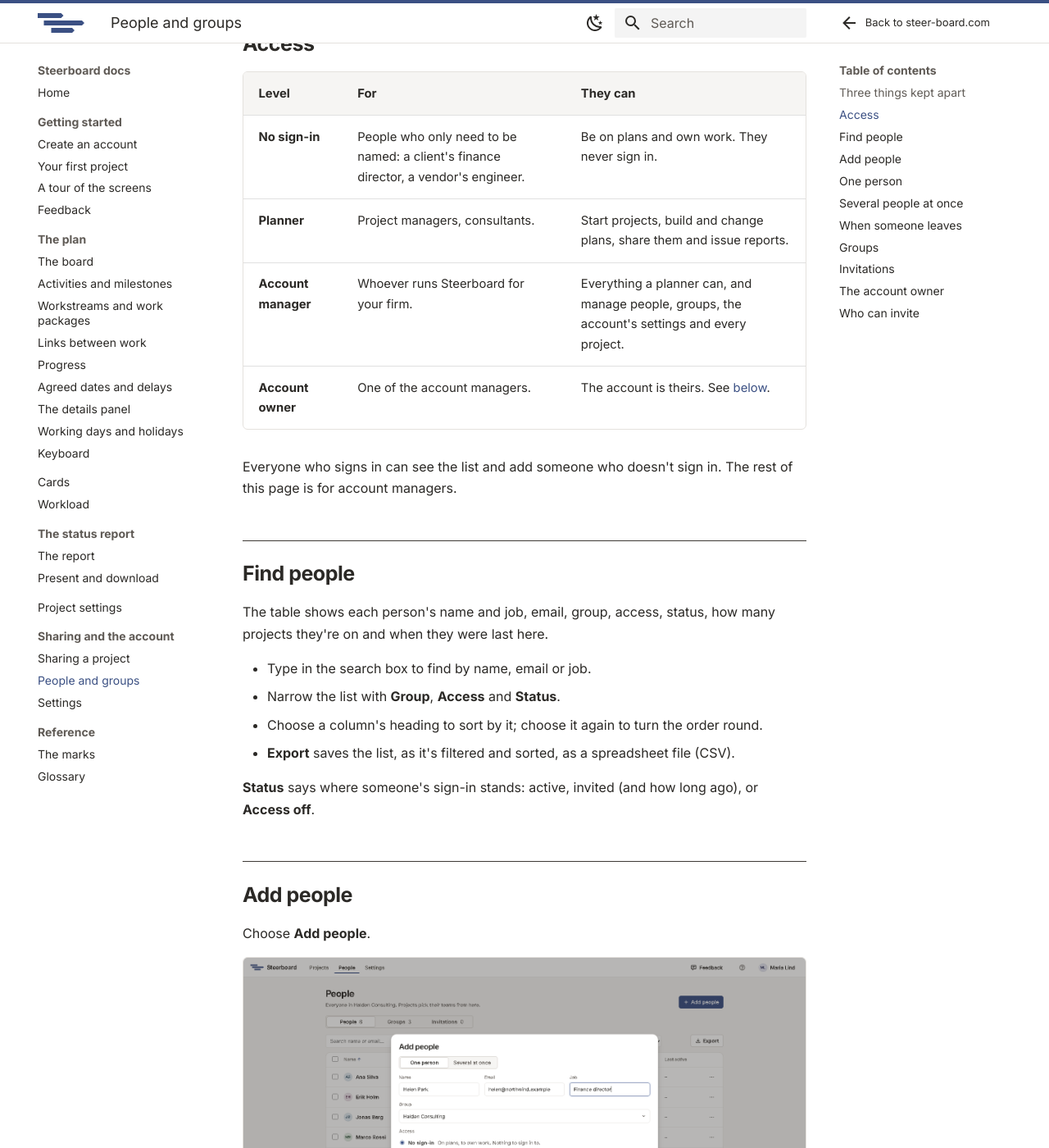
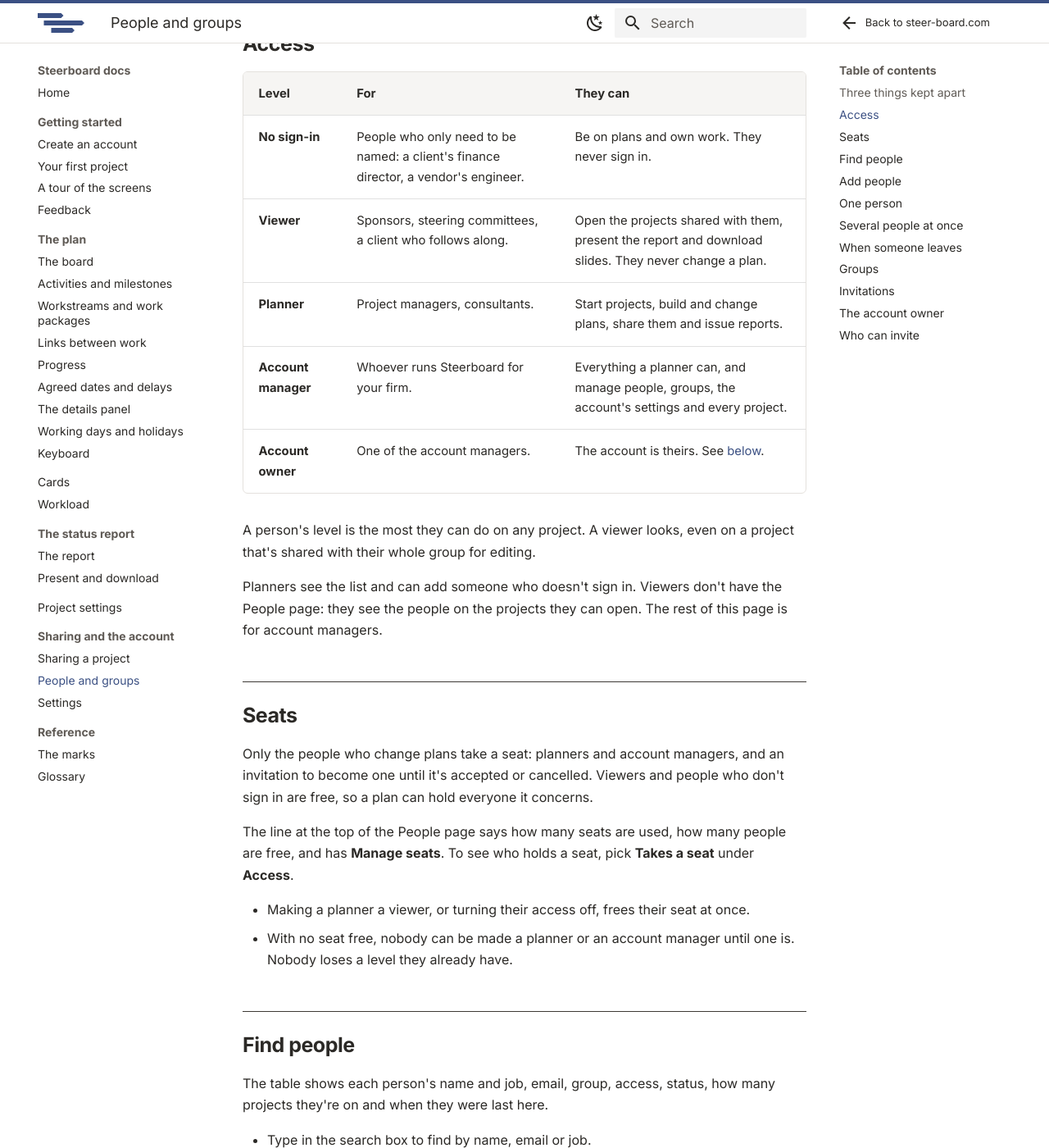
Before and after one commit to mistahcase/steerboard-docs, an MkDocs documentation site: the page built from pages/sharing/people.md, in a window 1280 px wide and 1400 px high, scrolled down 1056 px. Shown: the whole window at 82% size. Built offline with MkDocs 1.6.1 and Material for MkDocs 9.7.7, drawn with Linux system fonts in a browser that asks for light colours; some of the changed text lies outside the part shown.

Commit message:
People and access, step 3: access levels and seats
The third of four steps (SCENARIOS.md, AL). What someone may do is one level
for the whole account, and the most they may do on any project:

- Viewer joins No sign-in, Planner, Account manager and Account owner. A
  viewer opens what's shared with them, presents and downloads; never changes
  a plan, starts no project, and sees the people on their projects only.
- Everyone who signed in before is a planner, as they were.
- Seats are counted for planners and account managers whose access is on,
  and for invitations to become one. Viewers and people who don't sign in
  are free. With no seat free, the levels that take one aren't given, and
  nobody loses what they have.
- A project's owner who gives a viewer more is told why not; an account
  manager can give them a planner seat there.
- Who can add people who sign in: account managers only, planners too as
  viewers (how every account starts), or planners at any level. An account
  that let project owners invite keeps the last.
- Someone new invited to a project joins as a viewer (to look) or a planner
  (to change the plan).
- The People page says where the seats are; adding someone says what each
  level costs. Standard holds 1,000 people in all, as a guard.

Database upgrade 15 only adds columns. Rehearsed on a copy of the live data.

Tests: server/levels.test.ts, and the real-browser check with a viewer
signed in beside the account's manager. Docs: sharing/people.md, settings.md
and sharing.md; screenshots retaken.

Co-Authored-By: Claude Fable 5.2 <noreply@anthropic.com>

```diff
--- a/pages/sharing/people.md
+++ b/pages/sharing/people.md
@@ -22,12 +22,32 @@ Choose **People** in the header.
 | Level | For | They can |
 |---|---|---|
 | **No sign-in** | People who only need to be named: a client's finance director, a vendor's engineer. | Be on plans and own work. They never sign in. |
+| **Viewer** | Sponsors, steering committees, a client who follows along. | Open the projects shared with them, present the report and download slides. They never change a plan. |
 | **Planner** | Project managers, consultants. | Start projects, build and change plans, share them and issue reports. |
 | **Account manager** | Whoever runs Steerboard for your firm. | Everything a planner can, and manage people, groups, the account's settings and every project. |
 | **Account owner** | One of the account managers. | The account is theirs. See [below](#the-account-owner). |
 
-Everyone who signs in can see the list and add someone who doesn't sign in.
-The rest of this page is for account managers.
+A person's level is the most they can do on any project. A viewer looks, even
+on a project that's shared with their whole group for editing.
+
+Planners see the list and can add someone who doesn't sign in. Viewers don't
+have the People page: they see the people on the projects they can open. The
+rest of this page is for account managers.
+
+## Seats
+
+Only the people who change plans take a seat: planners and account managers,
+and an invitation to become one until it's accepted or cancelled. Viewers and
+people who don't sign in are free, so a plan can hold everyone it concerns.
+
+The line at the top of the People page says how many seats are used, how many
+people are free, and has **Manage seats**. To see who holds a seat, pick
+**Takes a seat** under **Access**.
+
+- Making a planner a viewer, or turning their access off, frees their seat at
+  once.
+- With no seat free, nobody can be made a planner or an account manager until
+  one is. Nobody loses a level they already have.
 
 ## Find people
 
@@ -51,8 +71,9 @@ Choose **Add people**.
 ![Adding people](../img/people-add.png)
 
 For **One person**, fill in their name, **Email**, **Job** and **Group**, and
-choose their **Access**. Under **Put them on** you can pick projects: they're
-on those teams at once. Then choose **Add**, or **Add and invite** for someone
+choose their **Access**. Each level says what it costs: free, or a seat and
+how many are left. Under **Put them on** you can pick projects: they're on
+those teams at once. Then choose **Add**, or **Add and invite** for someone
 who signs in. They're sent an invitation by email; if email isn't set up, you
 get a link to send them.
 
@@ -79,13 +100,13 @@ Choose a person to open their panel.
 | **Projects** | Every project they're on, with what they may do there. Change it in place, take them off with the cross, or choose **Add to a project…**. |
 
 To let someone who doesn't sign in start signing in, change their access from
-**No sign-in** to **Planner** or **Account manager**. They're invited at the
+**No sign-in** to **Viewer**, **Planner** or **Account manager**. They're invited at the
 address they have, and when they accept, the person already on your plans
 becomes them, with all their work.
 
 A person's menu in the table (the three dots) has the same actions:
-**Open**, **Make an account manager** or **Make a planner**, **Move to**
-another group, **Send the invitation again**, **Set a temporary password…**,
+**Open**, **Make a viewer**, **Make a planner** or
+**Make an account manager**, **Move to** another group, **Send the invitation again**, **Set a temporary password…**,
 **Turn access off** and **Remove from the account…**.
 
 ## Several people at once
@@ -130,8 +151,9 @@ it owns. Tick **Admin of** the group in a person's panel.
 
 Choose **Invitations** on the People page to see every invitation that hasn't
 been taken up yet, whether to the account or to one project. From there you
-can **Send again**, **Copy link** or **Cancel** each. An invitation holds a
-seat until it's accepted or cancelled.
+can **Send again**, **Copy link** or **Cancel** each. An invitation to plan
+holds a seat until it's accepted or cancelled; an invitation to look holds
+none.
 
 ## The account owner
 
@@ -144,7 +166,14 @@ owner is an account manager like any other.
 
 ## Who can invite
 
-Under **Settings**, **Let project owners invite new people** is off by
-default: only account managers bring people who sign in into the account, and
-project owners share with people already in it. Switched on, owners can invite
-by email when they share a project.
+Under **Settings**, **Who can add people** says who may bring in people who
+sign in:
+
+| Choice | Means |
+|---|---|
+| **Account managers only** | Planners share projects with people already in the account. |
+| **Planners too, as viewers** | Planners can also add viewers. Viewers are free, so it can't change the bill. Every account starts here. |
+| **Planners too, at any level** | Planners can also add other planners, who each take a seat while one is free. |
+
+Only account managers make someone an account manager. Every planner can
+always add someone who doesn't sign in.
```
Also changed, not shown: pages/sharing/settings.md (+6 -6 lines), pages/sharing/sharing.md (+5 -0 lines), pages/img/cards.png, pages/img/feedback.png, pages/img/new-project.png, pages/img/people-add.png, pages/img/people-person.png, pages/img/people.png, pages/img/plan-details.png, pages/img/plan-menu.png, pages/img/plan.png, pages/img/project-settings.png, pages/img/projects.png, pages/img/report.png, 3 more files.
